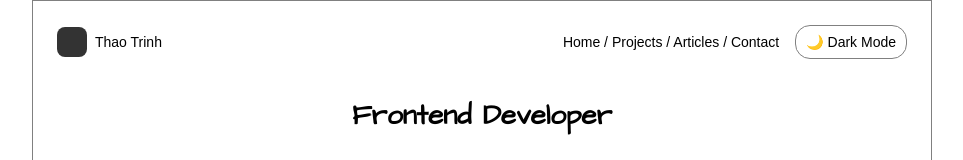
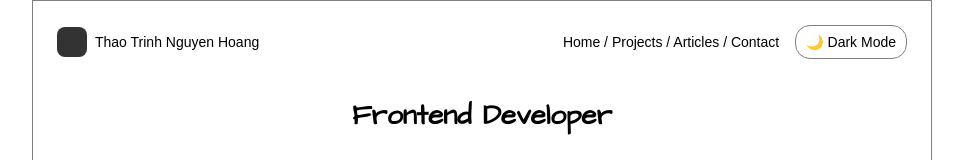
Before and after one commit to thaortrinh/lab4_ex4, a plain HTML site: page index.html in a window 1280 px wide. Shown: the top 160 px of the page, without its empty margins (158-1121 px from the left). Drawn offline with nearby package versions, Linux system fonts and the light colour scheme.

Commit message:
5th commit

```diff
--- a/index.html
+++ b/index.html
@@ -19,7 +19,7 @@
           <div class="col-md-6 text-md-left">
             <div class="d-flex align-items-center">
               <div class="logo mr-2"></div>
-              <span>Thao Trinh</span>
+              <span>Thao Trinh Nguyen Hoang</span>
             </div>
           </div>
           <!-- Nav bar -->
```
